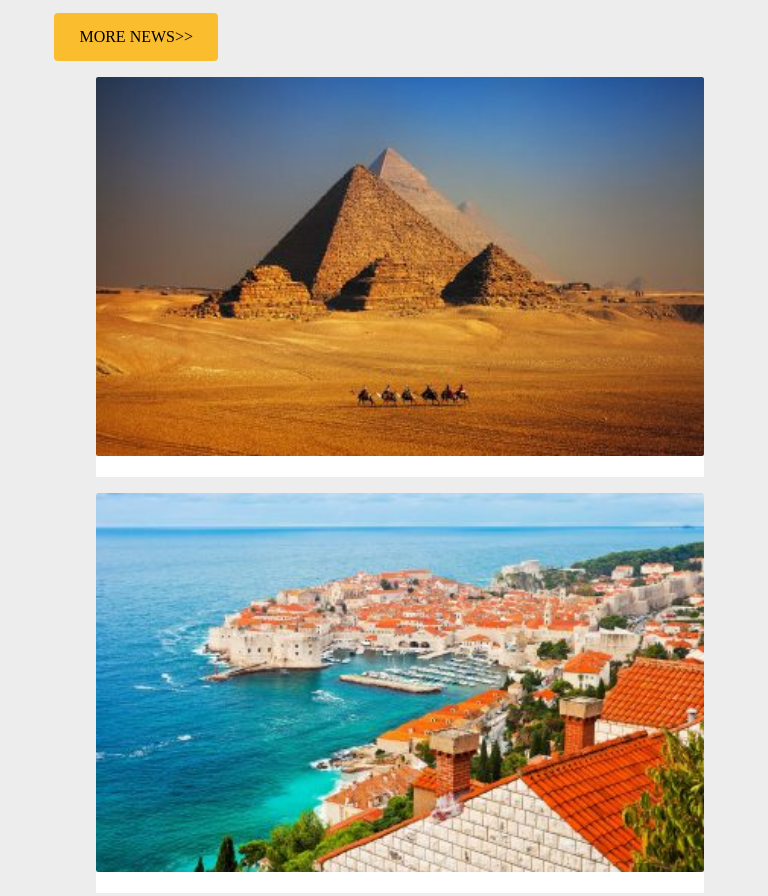
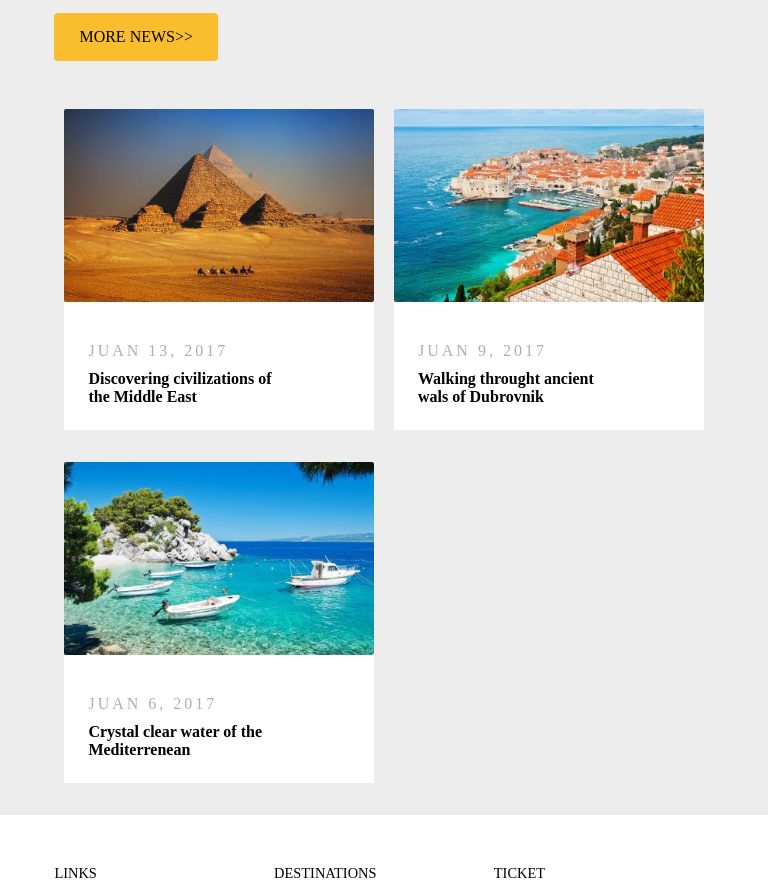
Before and after one commit to mohammad-jafari-smj/travel-project, a plain HTML site: page index.html in a window 768 px wide. Shown: the part 4527-5423 px from the top of the page. Drawn offline with Linux system fonts and the light colour scheme.

Commit message:
after change

```diff
--- a/index.html
+++ b/index.html
@@ -170,20 +170,27 @@
                 <a class="booking" href="#">Booking <span class="booking-blue">.com</span></a>
             </div>
         </div>
+
     </div>
     <div class="news">
         <div class="container">
             <div class="row">
                 <div class=" news-title">
                     <h2>News on travelling</h2>
-                    <p>Editorials of our staff members travelling throught the world, share your experience and be part
+                    <p>Editorials of our staff members travelling throught the world, share your experience and be
+                        part
                         of our news portal.</p>
                 </div>
                 <div class=" more-news">
                     <a href="#">MORE NEWS>></a>
                 </div>
-                <div class="col-4 padding-left-right col-12-l">
+            </div>
+        </div>
+    </div>
     <div class="news-content">
+        <div class="container">
+            <div class="row">
+                <div class="col-4 padding-left-right content-spacing col-6-md padding-margin margin-bottom padding-top">
                     <img src="image/giza-400x250.jpg" alt="">
                     <div class="news-content-title">
                         <p>JUAN 13, 2017</p>
@@ -191,9 +198,7 @@
                         <h2>the Middle East</h2>
                     </div>
                 </div>
-                </div>
-                <div class="col-4 padding-left-right col-12-l">
-                    <div class="news-content">
+                <div class="col-4 padding-left-right content-spacing col-6-md padding-margin margin-bottom padding-top">
                     <img src="image/dubrovnik-1-400x250.jpg" alt="">
                     <div class="news-content-title">
                         <p>JUAN 9, 2017</p>
@@ -201,15 +206,12 @@
                         <h2>wals of Dubrovnik</h2>
                     </div>
                 </div>
-                </div>
-                <div class="col-4 padding-left-right col-12-l">
-                    <div class="news-content ">
+                <div class="col-4 padding-left-right content-spacing col-6-md padding-margin margin-bottom padding-top">
                     <img src="image/mediterrenean-400x250.jpg" alt="">
                     <div class="news-content-title">
                         <p>JUAN 6, 2017</p>
                         <h2>Crystal clear water of the</h2>
                         <h2>Mediterrenean</h2>
-                        </div>
                     </div>
                 </div>
             </div>
--- a/style.css
+++ b/style.css
@@ -113,13 +113,10 @@ ul {
     padding: 6rem 0;
 }
 
-.relative {
-    position: relative;
-}
 
-.absolute {
-    position: absolute;
-}
+.padding-top{
+    padding-top: var(--spacing);
+ }
 
 .container {
     width: 90%;
@@ -268,7 +265,7 @@ h1 {
 }
 
 .amsterdam {
-    background-image: url(../image/amsterdam-1\ \(1\).jpg);
+    background-image: url(image/amsterdam-1\ \(1\).jpg);
     background-size: cover;
     background-position: center center;
     background-repeat: no-repeat;
@@ -305,7 +302,7 @@ h1 {
 }
 
 #deals {
-    background-image: url(../image/Bed-2x.png);
+    background-image: url(image/Bed-2x.png);
     background-repeat: no-repeat;
     background-position: left center;
     background-size: 30px;
@@ -374,6 +371,7 @@ h1 {
 }
 
 .more-news a {
+
     background-color: #fabd2e;
     display: inline-block;
     padding: 15px 25px;
@@ -382,18 +380,21 @@ h1 {
 }
 
 .news-content {
-    background-color: white;
-    margin-top: calc(var(--spacing)*2);
-    height: 400px;
+    background-color: #eeeded;
+    padding-bottom: var(--spacing);
 }
 
 .news-content img {
     width: 100%;
+    display: block;
     border-radius: 2px;
 }
 
+
+
 .news-content-title {
     padding: calc(var(--spacing)*1.5);
+    background-color: white;
 }
 
 .news-content-title p {
@@ -473,6 +474,10 @@ h1 {
         margin-top: var(--spacing);
     }
 
+    .content-spacing {
+        margin-bottom: calc(var(--spacing)*3.5);
+    }
+
     .menu-bar {
         text-align: center;
         padding: var(--spacing) 0;
@@ -517,6 +522,20 @@ h1 {
         margin-top: var(--spacing);
     }
 
+
+    .padding-margin {
+        padding-top: calc(var(--spacing)*2);
+
+    }
+
+    .news-content-title h2 {
+        font-size: 1rem;
+    }
+
+    .content-spacing {
+        margin-bottom: calc(var(--spacing)*3.5);
+    }
+
     .justify-cente-rs {
         justify-content: center;
     }
@@ -546,27 +565,27 @@ h1 {
         flex-basis: 50%;
     }
 
+    .padding-top{
+       padding-top: var(--spacing);
+    }
+
+    .margin-bottom {
+        margin-bottom: var(--spacing);
+    }
+
+    .news-content-title h2 {
+        font-size: 1rem;
+    }
+
     .more-news {
         margin-left: 0;
         margin-top: var(--spacing);
     }
 
-    .news-content {
-        margin-top: var(--spacing);
-        margin-left: calc(var(--spacing)*2);
-    }
 }
 
 /* Large Devices such as Desktop */
-@media only screen and (min-width: 992px) and (max-width:1200px) {
-    .more-news {
-        margin-left: 0;
-    }
-
-    .news-content {
-        margin-top: calc(var(--spacing)*4);
-    }
-}
+@media only screen and (min-width: 992px) and (max-width:1200px) {}
 
 /* Extra large For Large Resolutions */
 @media only screen and (min-width: 1200px) {}
```
Lines whose indentation alone changed are shown as unchanged.
